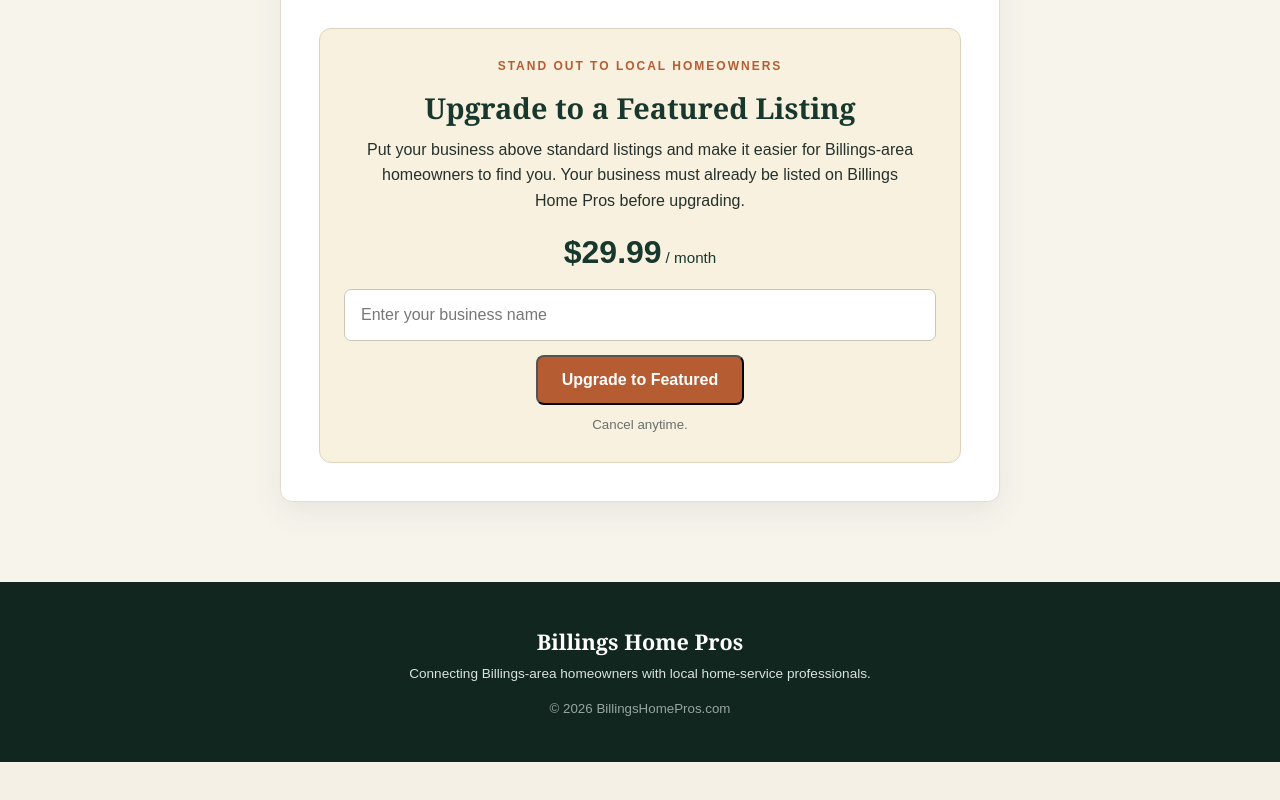
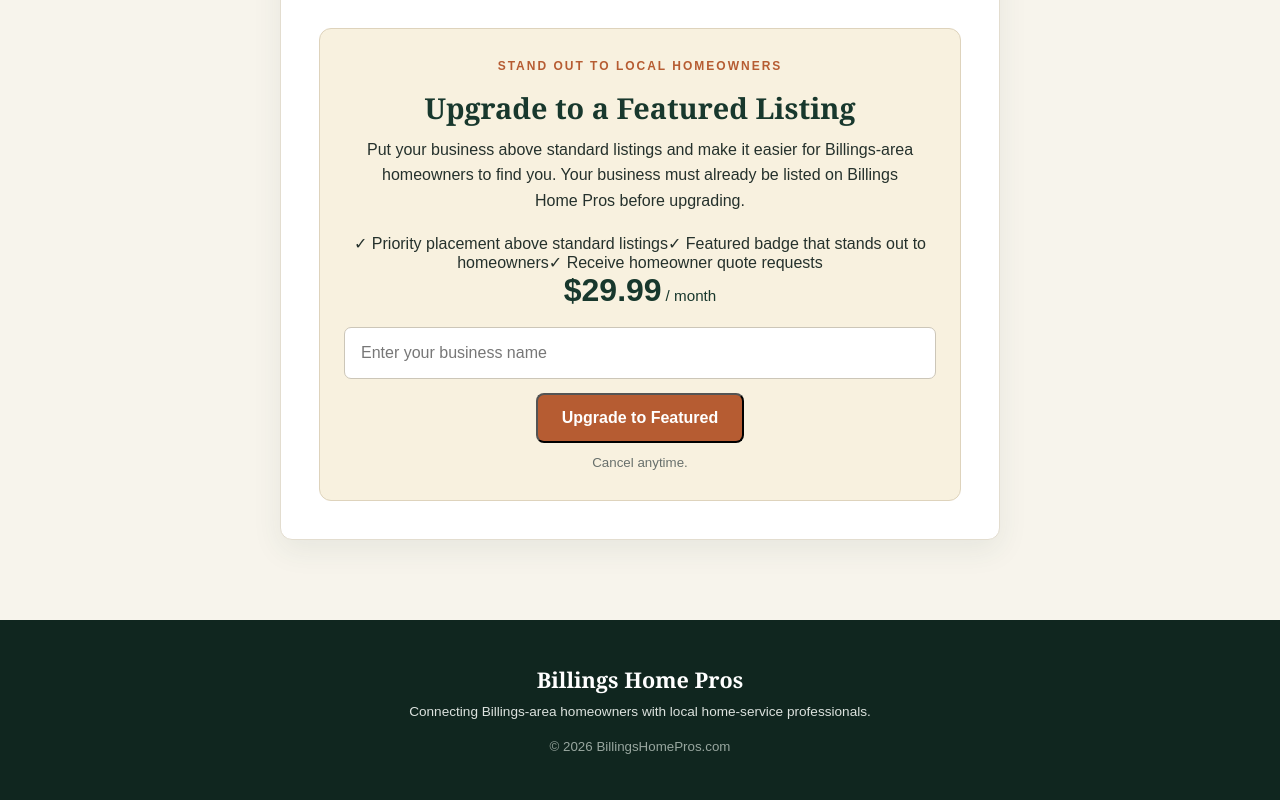
Before and after one commit to Cheddaronbass/billingshomepros, a Next.js app: page /get-listed in a window 1280 px wide. Shown: the part 1485-2285 px from the top of the page. Before the commit the page ends 2247 px from the top, so only its background shows below. Built offline with nearby package versions, Linux system fonts and the light colour scheme.

Commit message:
Add featured benefits for upgraded listings
Added featured benefits section for upgraded listings.

```diff
--- a/app/get-listed/page.js
+++ b/app/get-listed/page.js
@@ -338,6 +338,11 @@ export default function GetListedPage() {
               already be listed on Billings Home Pros before upgrading.
             </p>
 
+                <div className="featuredBenefits">
+  <span>✓ Priority placement above standard listings</span>
+  <span>✓ Featured badge that stands out to homeowners</span>
+  <span>✓ Receive homeowner quote requests</span>
+</div>
             <div className="featuredPrice">
               <strong>$29.99</strong>
               <span>/ month</span>
```
